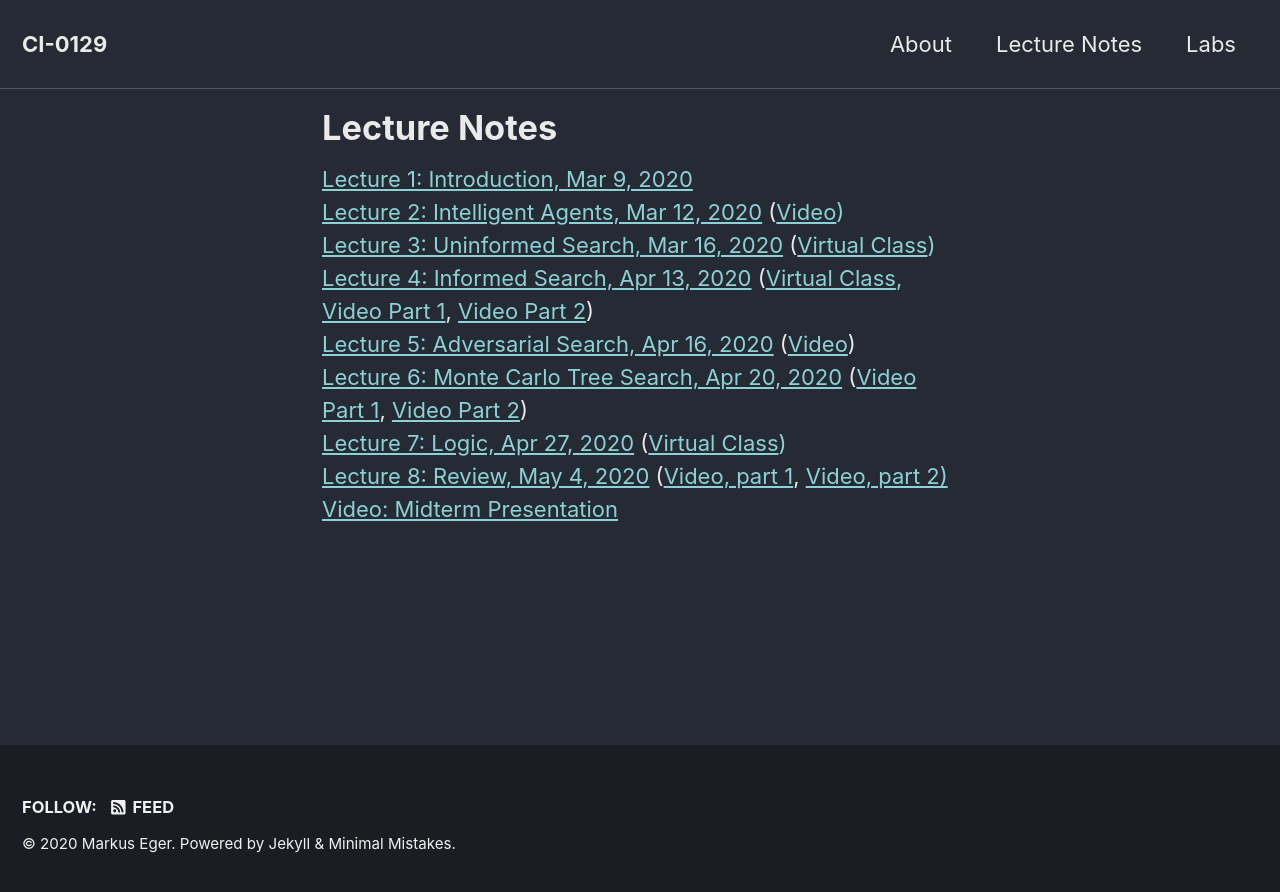
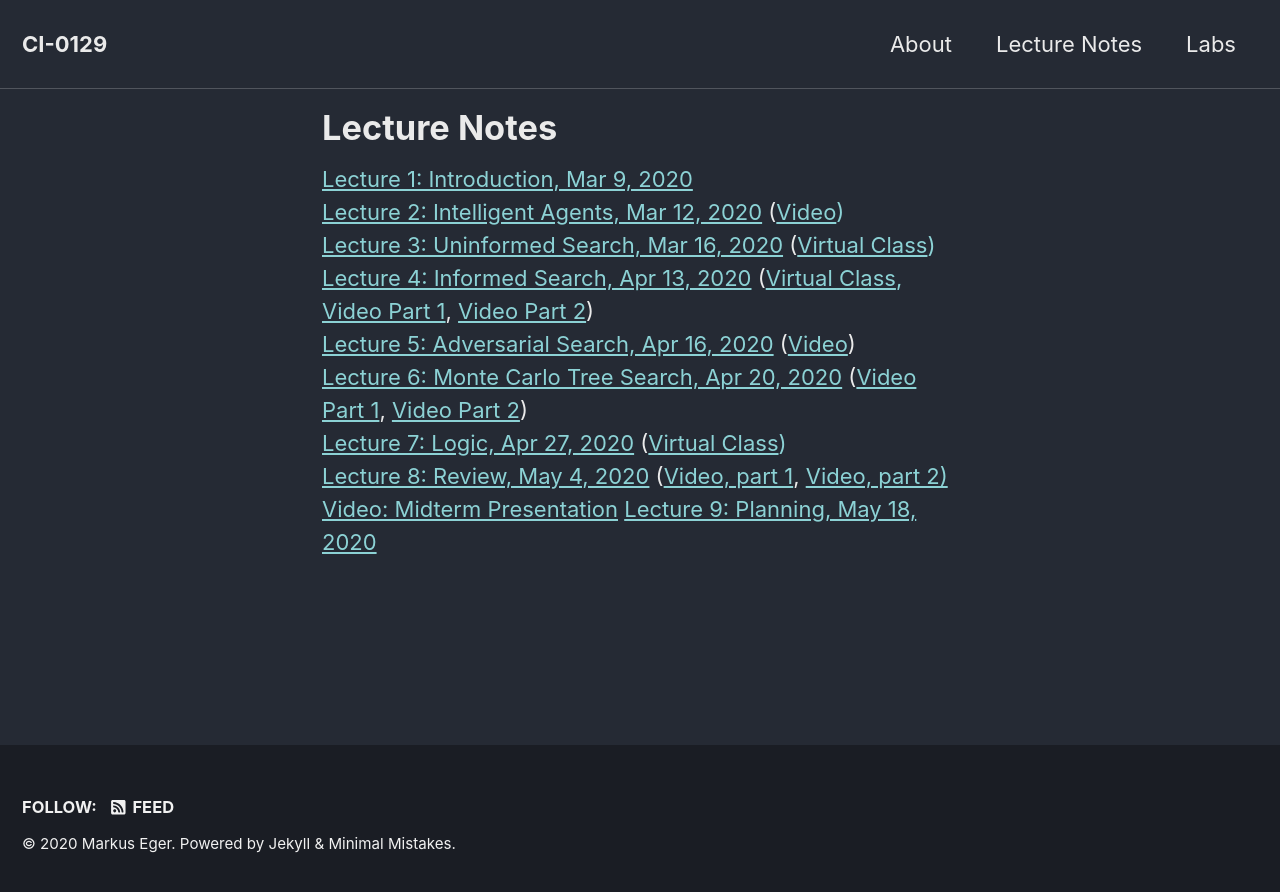
Before and after one commit to yawgmoth/CI-0129, a Jekyll site: the page built from _pages/slides.html, in a window 1280 px wide. Shown: the top 892 px of the page. Built offline with Jekyll 4.4.1, drawn with Linux system fonts in a browser that asks for light colours; cached includes are drawn as plain includes; nearby versions of some CDN libraries.

Commit message:
add lecture 9 to slides index

```diff
--- a/_pages/slides.html
+++ b/_pages/slides.html
@@ -17,3 +17,4 @@ categories: [frontpage]
 <a href="lecture7.html">Lecture 7: Logic, Apr 27, 2020</a> (<a href="/CI-0129/classes/class7.html">Virtual Class<a/>)<br/>
 <a href="lecture8.html">Lecture 8: Review, May 4, 2020</a> (<a href="https://www.youtube.com/watch?v=5pU785ntPZ8">Video, part 1</a>, <a href="https://www.youtube.com/watch?v=7fy5mItEshI">Video, part 2)<br/>
 <a href="https://www.youtube.com/watch?v=8ZBzCwZJktw">Video: Midterm Presentation</a>
+<a href="lecture9.html">Lecture 9: Planning, May 18, 2020</a> <br/>
```
